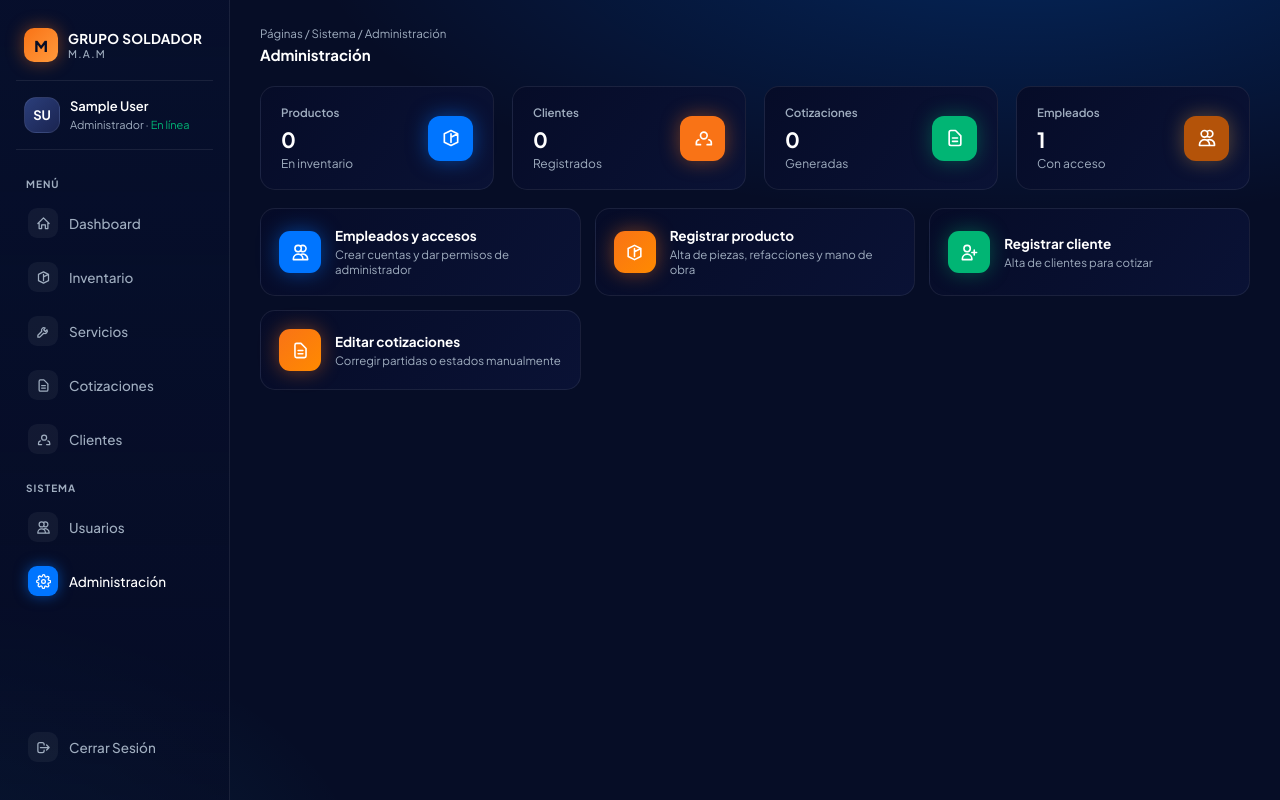
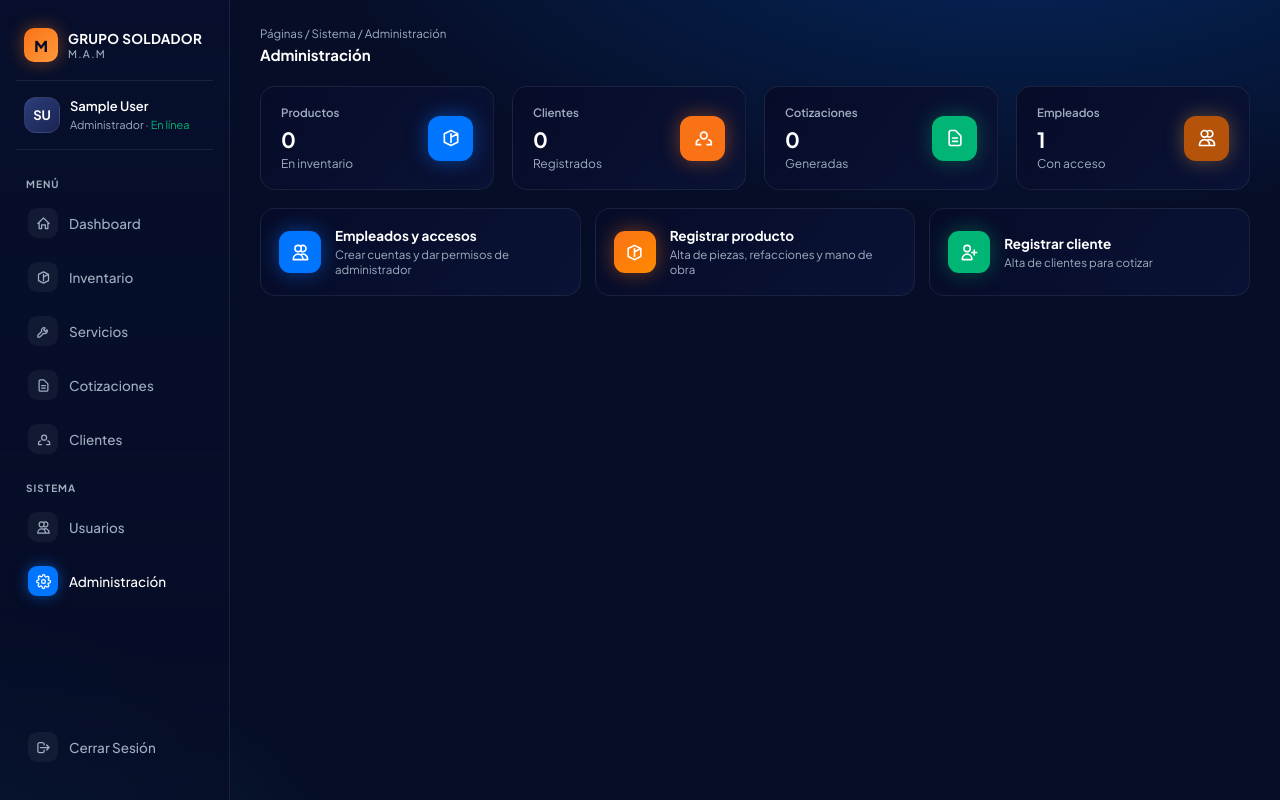
Before and after one commit to alu222410833-pixel/grupo-soldador, a Django app: page /administracion/ in a window 1280 px wide. Run offline with Django 5.2, Linux system fonts and the light colour scheme; the visitor is signed in with stand-in values (Sample User, id 1); data comes from the database, SQL or seed files in the repository; data that the repository does not hold is empty.

Commit message:
Administración: quitar acceso a editar cotizaciones
Co-Authored-By: Devin AI <158243242+devin-ai-integration[bot]@users.noreply.github.com>

```diff
--- a/templates/taller/administracion.html
+++ b/templates/taller/administracion.html
@@ -56,9 +56,5 @@
     <div class="fic green"><svg fill="none" stroke="currentColor" stroke-width="2" viewBox="0 0 24 24"><path stroke-linecap="round" stroke-linejoin="round" d="M18 9v3m0 0v3m0-3h3m-3 0h-3m-2-5a4 4 0 11-8 0 4 4 0 018 0zM3 20a6 6 0 0112 0v1H3v-1z"/></svg></div>
     <div><h3>Registrar cliente</h3><p>Alta de clientes para cotizar</p></div>
   </a>
-  <a class="link-card" href="/admin/taller/cotizacion/">
-    <div class="fic orange"><svg fill="none" stroke="currentColor" stroke-width="2" viewBox="0 0 24 24"><path stroke-linecap="round" stroke-linejoin="round" d="M9 12h6m-6 4h6m2 5H7a2 2 0 01-2-2V5a2 2 0 012-2h5.6L19 9.4V19a2 2 0 01-2 2z"/></svg></div>
-    <div><h3>Editar cotizaciones</h3><p>Corregir partidas o estados manualmente</p></div>
-  </a>
 </div>
 {% endblock %}
```
